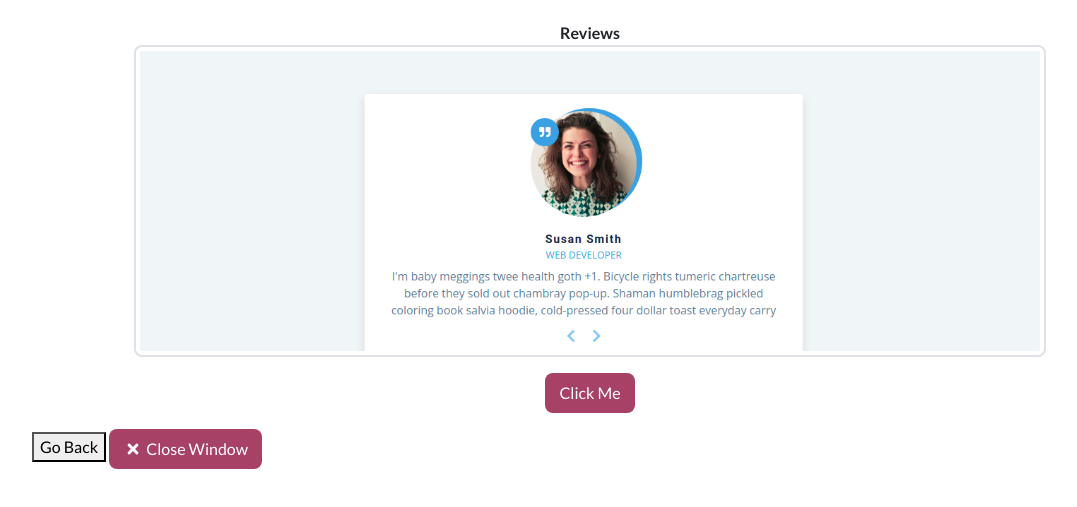
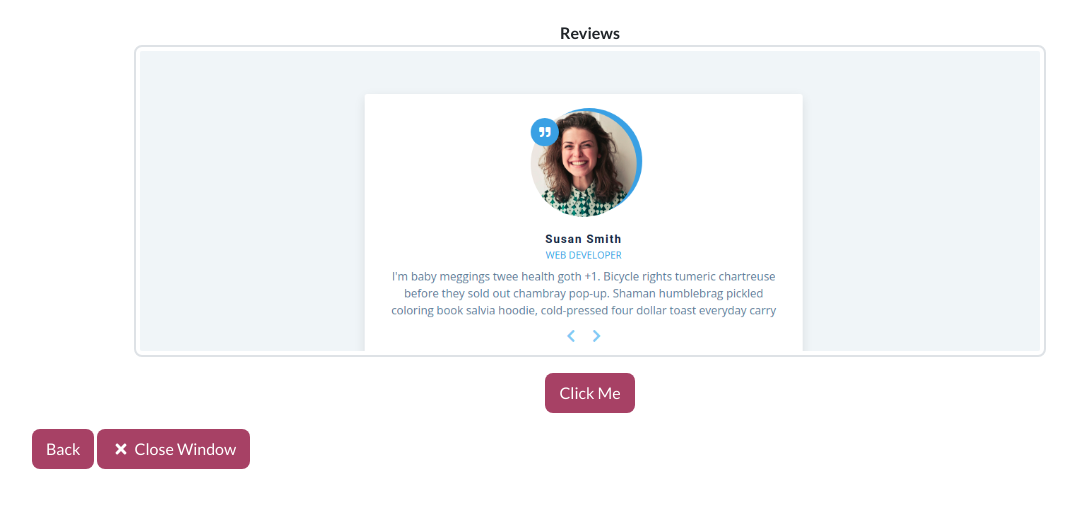
Before and after one commit to ahenrikson0582/portfolio, a website: page additional_projects.html in a window 1280 px wide. Shown: the part 109-616 px from the top of the page, without its empty margins (50-1127 px from the left). Drawn offline with nearby package versions, Linux system fonts and the light colour scheme.

Commit message:
updated additional projects page

```diff
--- a/additional_projects.html
+++ b/additional_projects.html
@@ -47,7 +47,7 @@
             </div>
             </div>
             <div>
-                <button onclick="goBack()">Go Back</button>
+                <INPUT TYPE="button" VALUE="Back" onClick="history.go(-1);" class="btn btn-secondary">
             <button class="btn btn-secondary" href="https://ahenrikson0582.github.io/portfolio/" data-bs-dismiss="modal">
                 <i class="fas fa-times fa-fw"></i>
                 Close Window
```
